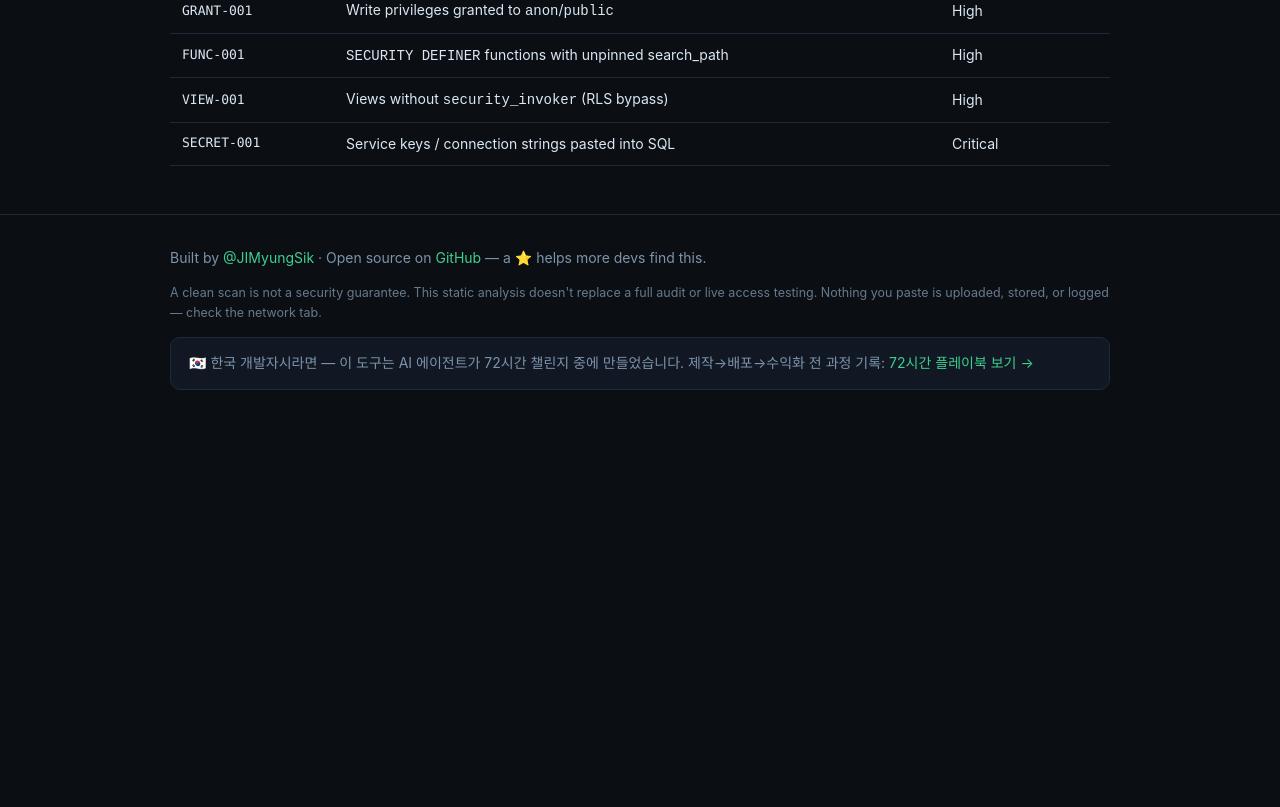
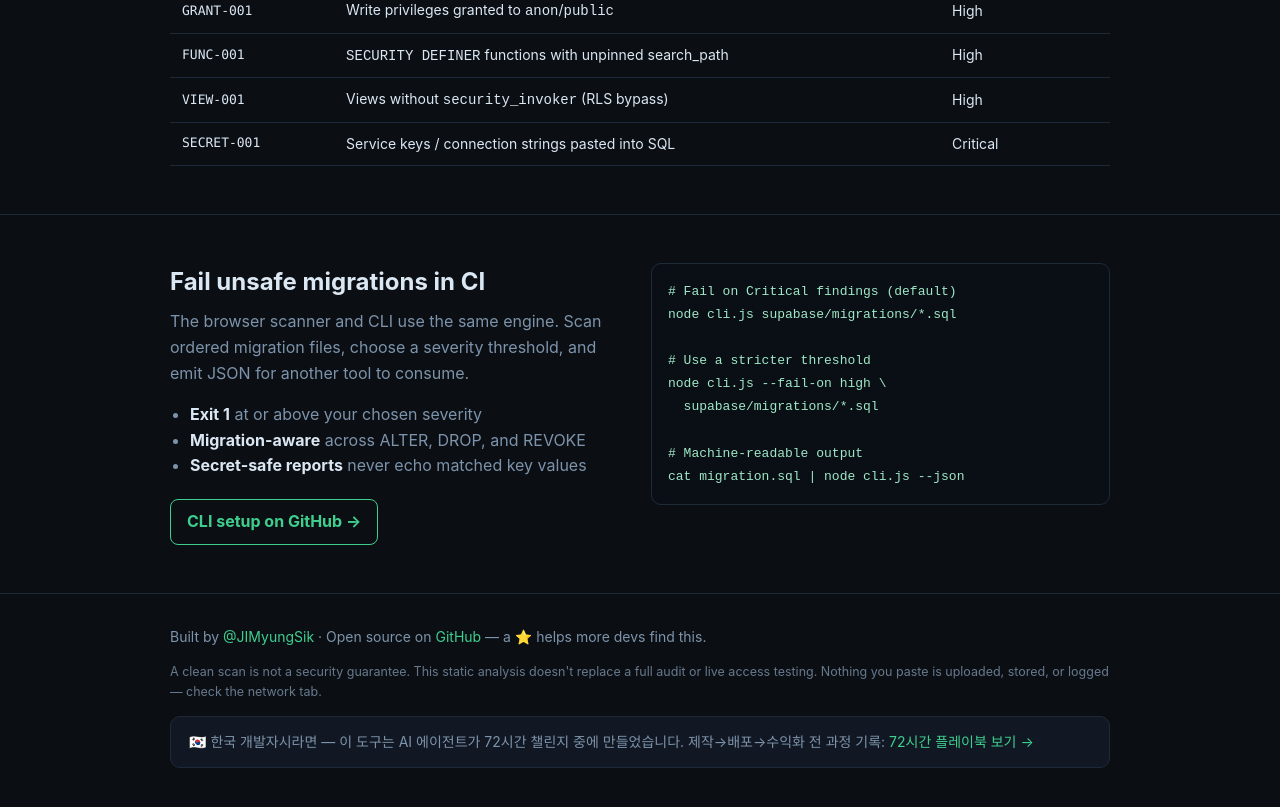
Before and after one commit to JIMyungSik/rls-guard, a website: page index.html in a window 1280 px wide. Shown: the part 1351-2158 px from the top of the page. Before the commit the page ends 1789 px from the top, so only its background shows below. Drawn offline with Linux system fonts and the light colour scheme.

Commit message:
Expose RLS Guard CI workflow on landing page

```diff
--- a/index.html
+++ b/index.html
@@ -6,7 +6,7 @@
 <title>RLS Guard — Free Supabase RLS Security Scanner</title>
 <meta name="description" content="Paste your Supabase migration SQL and get an instant Row Level Security audit. 12 rules, fix SQL included. 100% client-side — your SQL never leaves your browser.">
 <meta property="og:title" content="RLS Guard — Free Supabase RLS Security Scanner">
-<meta property="og:description" content="Instant RLS audit for your Supabase SQL. Runs entirely in your browser.">
+<meta property="og:description" content="Instant RLS audit for Supabase SQL in your browser or CI pipeline.">
 <style>
   :root {
     --bg: #0b0f14; --panel: #111823; --panel2: #0e141d; --border: #1e2a3a;
@@ -74,10 +74,19 @@
   th { color: var(--muted); font-size: 12px; text-transform: uppercase; letter-spacing: .5px; }
   td:first-child { font-family: var(--mono); font-size: 13px; white-space: nowrap; }
   .table-scroll { overflow-x: auto; }
+  .ci-section { padding: 48px 0; border-top: 1px solid var(--border); }
+  .ci-grid { display: grid; grid-template-columns: 1fr 1fr; gap: 22px; align-items: start; }
+  .ci-section h2 { font-size: 24px; margin-bottom: 8px; }
+  .ci-section p { color: var(--muted); }
+  .ci-code { background: #0a0f16; border: 1px solid var(--border); border-radius: 10px; padding: 16px; color: #9fe8c6; font: 13px/1.7 var(--mono); white-space: pre-wrap; overflow-x: auto; }
+  .ci-points { margin: 16px 0 20px; padding-left: 20px; color: var(--muted); }
+  .ci-points strong { color: var(--text); }
+  .secondary-btn { display: inline-block; border: 1px solid var(--accent); color: var(--accent); padding: 9px 16px; border-radius: 8px; font-weight: 650; }
+  .secondary-btn:hover { background: rgba(62,207,142,.08); }
   footer { border-top: 1px solid var(--border); padding: 32px 0 48px; color: var(--muted); font-size: 14px; }
   footer .kr { margin-top: 14px; padding: 14px 18px; background: var(--panel); border: 1px solid var(--border); border-radius: 10px; }
   .disclaimer { font-size: 12.5px; margin-top: 14px; opacity: .8; }
-  @media (max-width: 600px) { .scorecard { gap: 14px; } }
+  @media (max-width: 700px) { .scorecard { gap: 14px; } .ci-grid { grid-template-columns: 1fr; } }
 </style>
 </head>
 <body>
@@ -86,6 +95,7 @@
     <div class="logo">🛡 RLS<span>Guard</span></div>
     <nav>
       <a href="#rules">Rules</a>
+      <a href="#ci">CI</a>
       <a href="https://github.com/JIMyungSik/rls-guard" target="_blank" rel="noopener">GitHub</a>
     </nav>
   </div>
@@ -139,6 +149,30 @@
       </tbody>
     </table>
     </div>
+  </div>
+</section>
+
+<section class="ci-section" id="ci">
+  <div class="wrap ci-grid">
+    <div>
+      <h2>Fail unsafe migrations in CI</h2>
+      <p>The browser scanner and CLI use the same engine. Scan ordered migration files, choose a severity threshold, and emit JSON for another tool to consume.</p>
+      <ul class="ci-points">
+        <li><strong>Exit 1</strong> at or above your chosen severity</li>
+        <li><strong>Migration-aware</strong> across ALTER, DROP, and REVOKE</li>
+        <li><strong>Secret-safe reports</strong> never echo matched key values</li>
+      </ul>
+      <a class="secondary-btn" href="https://github.com/JIMyungSik/rls-guard#use-in-ci" target="_blank" rel="noopener">CLI setup on GitHub →</a>
+    </div>
+    <pre class="ci-code"><code># Fail on Critical findings (default)
+node cli.js supabase/migrations/*.sql
+
+# Use a stricter threshold
+node cli.js --fail-on high \
+  supabase/migrations/*.sql
+
+# Machine-readable output
+cat migration.sql | node cli.js --json</code></pre>
   </div>
 </section>
 
@@ -222,7 +256,7 @@ function ringColor(score) {
 function verdictText(r) {
   if (!r.findings.length) return 'No rule-based risks found in the SQL you pasted. Nice — but remember a clean scan is not a full audit.';
   const c = r.summary.critical;
-  if (c) return `${c} critical issue${c > 1 ? 's' : ''} found. If this SQL is live, your data may be readable or writable by anyone with your public anon key. Fix the criticals first — each finding below includes the SQL.`;
+  if (c) return `${c} critical issue${c > 1 ? 's' : ''} found. If this SQL is live, API roles with matching grants may be able to read or write unintended rows. Fix the criticals first — each finding below includes the SQL.`;
   return 'No criticals, but the findings below can still turn into data leaks under the right conditions. Each one includes suggested fix SQL.';
 }
 
```
